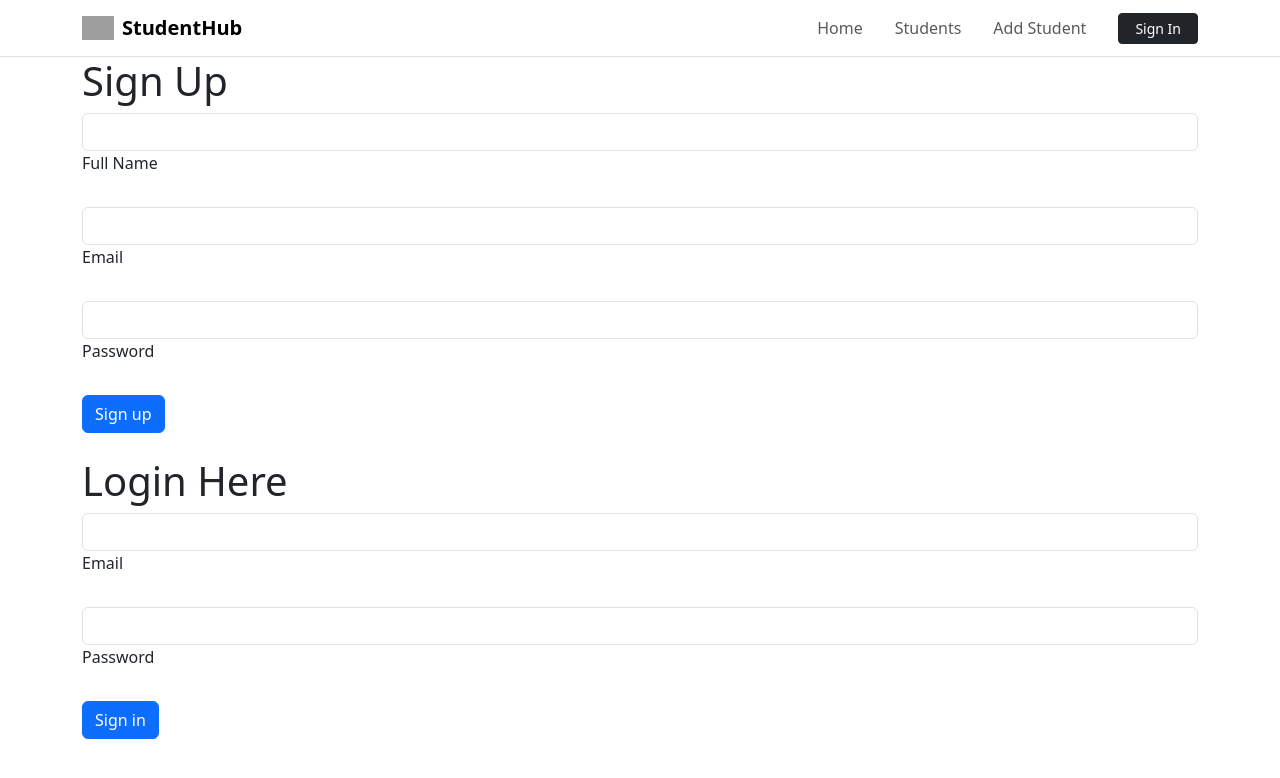
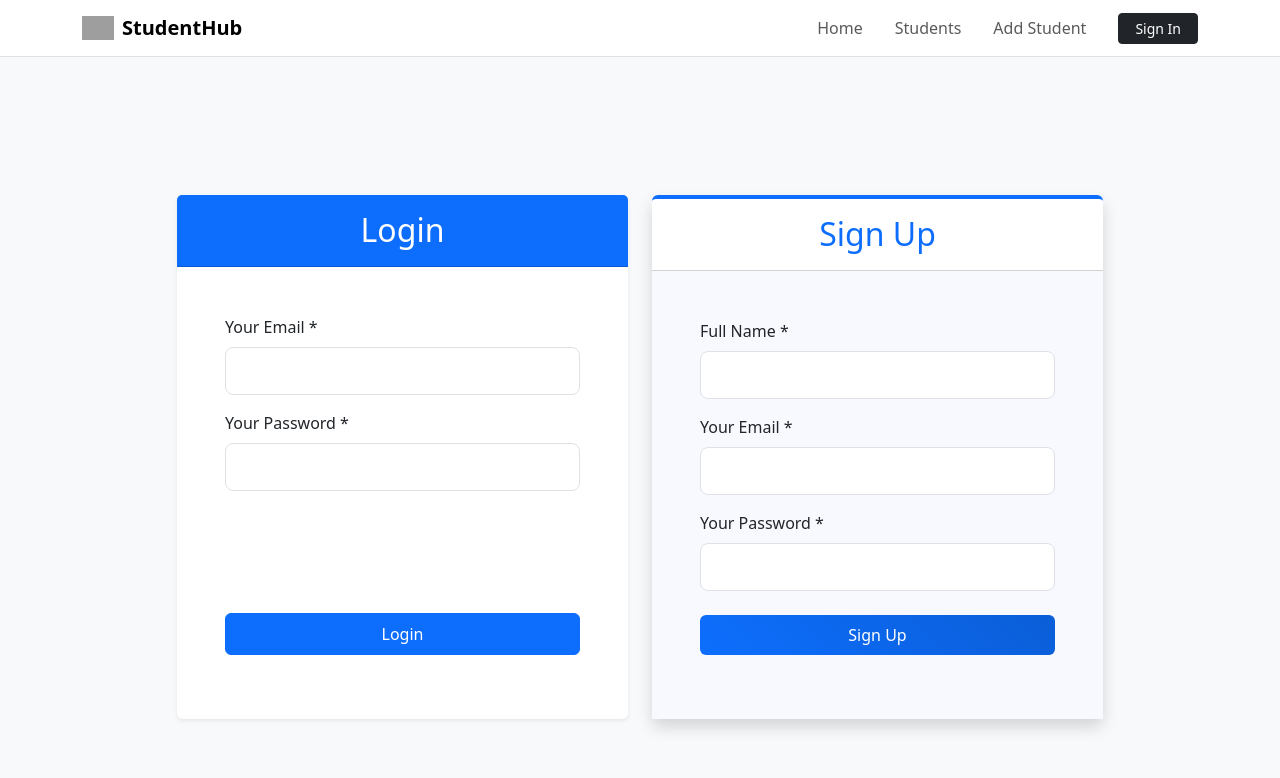
Before and after one commit to zehradynam/StudentMS-Angular, an Angular app: page /login in a window 1280 px wide. Shown: the top 778 px of the page. Built offline with nearby package versions, Linux system fonts and the light colour scheme; grey boxes are pictures that could not be loaded.

Commit message:
UI signup login

```diff
--- a/src/app/login/login.html
+++ b/src/app/login/login.html
@@ -1,62 +1,85 @@
-
-<div  *ngIf="showError()" class="container mt-3">
-    <div class="alert alert-danger">Login Failed - Please check your credentials</div>
+<div class="min-vh-100 d-flex align-items-center py-5 bg-light">
+    <div class="container">
+        <!-- Error and Success Messages -->
+        <div *ngIf="showError()" class="row justify-content-center mb-4">
+            <div class="col-md-10">
+                <div class="alert alert-danger mb-0">
+                    Login Failed - Please check your credentials
+                </div>
+            </div>
+        </div>
+        <div *ngIf="showSuccess()" class="row justify-content-center mb-4">
+            <div class="col-md-10">
+                <div class="alert alert-success mb-0">
+                    Account has been created successfully.
+                </div>
+            </div>
         </div>
 
+        <div *ngIf="!authState.loggedIn() else dashboard" class="row justify-content-center align-items-stretch g-4">
+            <!-- Login Form (Left) -->
+            <div class="col-md-5 d-flex">
+                <div class="card border-0 shadow-sm w-100">
+                    <div class="card-header bg-primary text-white py-3">
+                        <h2 class="text-center mb-0">Login</h2>
+                    </div>
+                    <div class="card-body p-4 p-md-5 d-flex flex-column">
+                        <form (ngSubmit)="login()" class="flex-grow-1 d-flex flex-column">
+                            <div class="mb-3">
+                                <label for="loginEmail" class="form-label">Your Email *</label>
+                                <input type="email" [(ngModel)]="userData.email" name="email" id="loginEmail"
+                                       class="form-control form-control-lg" required />
+                            </div>
+                            <div class="mb-4">
+                                <label for="loginPassword" class="form-label">Your Password *</label>
+                                <input type="password" [(ngModel)]="userData.password" name="password"
+                                       id="loginPassword" class="form-control form-control-lg" required />
+                            </div>
+                            <div class="mt-auto">
+                                <button type="submit" class="btn btn-primary w-100 py-2 mb-3">Login</button>
 
-
-<div class=" container signup">
-    <h1>Sign Up</h1>
-    <form (ngSubmit)="signUp()">
-        <div class="form-outline mb-4">
-            <input type="text" [(ngModel)]="userData.name" name="name" id="signupName" class="form-control" required />
-            <label class="form-label" for="signupName">Full Name</label>
+                            </div>
+                        </form>
+                    </div>
+                </div>
             </div>
 
-        <div class="form-outline mb-4">
-            <input type="email" [(ngModel)]="userData.email" name="email" id="signupEmail" class="form-control"
-                required />
-            <label class="form-label" for="signupEmail">Email</label>
+            <!-- Sign Up Form (Right) -->
+            <div class="col-md-5 d-flex">
+                <div class="card border-0 shadow w-100" style="border-top: 4px solid #0d6efd !important;">
+                    <div class="card-header bg-white py-3">
+                        <h2 class="text-center mb-0 text-primary">Sign Up</h2>
                     </div>
-        <div class="form-outline mb-4">
-            <input type="password" [(ngModel)]="userData.password" name="password" id="signupPassword"
-                class="form-control" required />
-            <label class="form-label" for="signupPassword">Password</label>
+                    <div class="card-body p-4 p-md-5 d-flex flex-column" style="background-color: #f8f9ff;">
+                        <form (ngSubmit)="signUp()" class="flex-grow-1 d-flex flex-column">
+                            <div class="mb-3">
+                                <label for="signupName" class="form-label">Full Name *</label>
+                                <input type="text" [(ngModel)]="signupData.name" name="name" id="signupName"
+                                       class="form-control form-control-lg" required />
                             </div>
-        <button type="submit" class="btn btn-primary btn-block mb-4">Sign up</button>
+                            <div class="mb-3">
+                                <label for="signupEmail" class="form-label">Your Email *</label>
+                                <input type="email" [(ngModel)]="signupData.email" name="email" id="signupEmail"
+                                       class="form-control form-control-lg" required />
+                            </div>
+                            <div class="mb-4">
+                                <label for="signupPassword" class="form-label">Your Password *</label>
+                                <input type="password" [(ngModel)]="signupData.password" name="password"
+                                       id="signupPassword" class="form-control form-control-lg" required />
+                            </div>
+                            <div class="mt-auto">
+                                <button type="submit" class="btn w-100 py-2 mb-3" style="background: linear-gradient(45deg, #0d6efd, #0b5ed7); color: white; border: none;">Sign Up</button>
+
+                            </div>
                         </form>
                     </div>
-
-
-
-
-
-<div *ngIf="!authState.loggedIn() else dashboard" class="container">
-    <h1>Login Here</h1>
-
-    <form (ngSubmit)="login()">
-        <!-- Email input -->
-        <div class="form-outline mb-4">
-            <input type="email" [(ngModel)]="userData.email" name="email" id="loginEmail" class="form-control"
-                required />
-            <label class="form-label" for="loginEmail">Email</label>
                 </div>
-        <!-- Password input -->
-        <div class="form-outline mb-4">
-            <input type="password" [(ngModel)]="userData.password" name="password" id="loginPassword"
-                class="form-control" required />
-            <label class="form-label" for="loginPassword">Password</label>
             </div>
-        <!-- Submit button -->
-        <button type="submit" class="btn btn-primary btn-block mb-4">Sign in</button>
-    </form>
-
+        </div>
+    </div>
 </div>
 
-
-
-
-
+<!-- Dashboard template -->
 <ng-template #dashboard>
     <div class="bg-light min-vh-100 py-5">
         <div class="container">
@@ -80,8 +103,10 @@
                                 <div class="card-body p-4">
                                     <div class="d-flex align-items-center">
                                         <div class="bg-primary bg-opacity-10 rounded-3 p-3 me-3">
-                                            <svg width="24" height="24" fill="currentColor" class="text-primary" viewBox="0 0 16 16">
-                                                <path d="M15 14s1 0 1-1-1-4-5-4-5 3-5 4 1 1 1 1h8zm-7.978-1A.261.261 0 0 1 7 12.996c.001-.264.167-1.03.76-1.72C8.312 10.629 9.282 10 11 10c1.717 0 2.687.63 3.24 1.276.593.69.758 1.457.76 1.72l-.008.002a.274.274 0 0 1-.014.002H7.022zM11 7a2 2 0 1 0 0-4 2 2 0 0 0 0 4zm3-2a3 3 0 1 1-6 0 3 3 0 0 1 6 0zM6.936 9.28a5.88 5.88 0 0 0-1.23-.247A7.35 7.35 0 0 0 5 9c-4 0-5 3-5 4 0 .667.333 1 1 1h4.216A2.238 2.238 0 0 1 5 13c0-1.01.377-2.042 1.09-2.904.243-.294.526-.569.846-.816zM4.92 10A5.493 5.493 0 0 0 4 13H1c0-.26.164-1.03.76-1.724.545-.636 1.492-1.256 3.16-1.275zM1.5 5.5a3 3 0 1 1 6 0 3 3 0 0 1-6 0zm3-2a2 2 0 1 0 0 4 2 2 0 0 0 0-4z"/>
+                                            <svg width="24" height="24" fill="currentColor" class="text-primary"
+                                                viewBox="0 0 16 16">
+                                                <path
+                                                    d="M15 14s1 0 1-1-1-4-5-4-5 3-5 4 1 1 1 1h8zm-7.978-1A.261.261 0 0 1 7 12.996c.001-.264.167-1.03.76-1.72C8.312 10.629 9.282 10 11 10c1.717 0 2.687.63 3.24 1.276.593.69.758 1.457.76 1.72l-.008.002a.274.274 0 0 1-.014.002H7.022zM11 7a2 2 0 1 0 0-4 2 2 0 0 0 0 4zm3-2a3 3 0 1 1-6 0 3 3 0 0 1 6 0zM6.936 9.28a5.88 5.88 0 0 0-1.23-.247A7.35 7.35 0 0 0 5 9c-4 0-5 3-5 4 0 .667.333 1 1 1h4.216A2.238 2.238 0 0 1 5 13c0-1.01.377-2.042 1.09-2.904.243-.294.526-.569.846-.816zM4.92 10A5.493 5.493 0 0 0 4 13H1c0-.26.164-1.03.76-1.724.545-.636 1.492-1.256 3.16-1.275zM1.5 5.5a3 3 0 1 1 6 0 3 3 0 0 1-6 0zm3-2a2 2 0 1 0 0 4 2 2 0 0 0 0-4z" />
                                             </svg>
                                         </div>
                                         <div>
@@ -98,9 +123,12 @@
                                 <div class="card-body p-4">
                                     <div class="d-flex align-items-center">
                                         <div class="bg-success bg-opacity-10 rounded-3 p-3 me-3">
-                                            <svg width="24" height="24" fill="currentColor" class="text-success" viewBox="0 0 16 16">
-                                                <path d="M12.5 16a3.5 3.5 0 1 0 0-7 3.5 3.5 0 0 0 0 7Zm.5-5v1h1a.5.5 0 0 1 0 1h-1v1a.5.5 0 0 1-1 0v-1h-1a.5.5 0 0 1 0-1h1v-1a.5.5 0 0 1 1 0Zm-2-6a3 3 0 1 1-6 0 3 3 0 0 1 6 0ZM8 7a2 2 0 1 0 0-4 2 2 0 0 0 0 4Z"/>
-                                                <path d="M8.256 14a4.474 4.474 0 0 1-.229-1.004H3c.001-.246.154-.986.832-1.664C4.484 10.68 5.711 10 8 10c.26 0 .507.009.74.025.226-.341.496-.65.804-.918C9.077 9.038 8.564 9 8 9c-5 0-6 3-6 4s1 1 1 1h5.256Z"/>
+                                            <svg width="24" height="24" fill="currentColor" class="text-success"
+                                                viewBox="0 0 16 16">
+                                                <path
+                                                    d="M12.5 16a3.5 3.5 0 1 0 0-7 3.5 3.5 0 0 0 0 7Zm.5-5v1h1a.5.5 0 0 1 0 1h-1v1a.5.5 0 0 1-1 0v-1h-1a.5.5 0 0 1 0-1h1v-1a.5.5 0 0 1 1 0Zm-2-6a3 3 0 1 1-6 0 3 3 0 0 1 6 0ZM8 7a2 2 0 1 0 0-4 2 2 0 0 0 0 4Z" />
+                                                <path
+                                                    d="M8.256 14a4.474 4.474 0 0 1-.229-1.004H3c.001-.246.154-.986.832-1.664C4.484 10.68 5.711 10 8 10c.26 0 .507.009.74.025.226-.341.496-.65.804-.918C9.077 9.038 8.564 9 8 9c-5 0-6 3-6 4s1 1 1 1h5.256Z" />
                                             </svg>
                                         </div>
                                         <div>
@@ -117,8 +145,10 @@
                                 <div class="card-body p-4">
                                     <div class="d-flex align-items-center">
                                         <div class="bg-secondary bg-opacity-10 rounded-3 p-3 me-3">
-                                            <svg width="24" height="24" fill="currentColor" class="text-secondary" viewBox="0 0 16 16">
-                                                <path d="M8.354 1.146a.5.5 0 0 0-.708 0l-6 6A.5.5 0 0 0 1.5 7.5v7a.5.5 0 0 0 .5.5h4.5a.5.5 0 0 0 .5-.5v-4h2v4a.5.5 0 0 0 .5.5H14a.5.5 0 0 0 .5-.5v-7a.5.5 0 0 0-.146-.354L13 5.793V2.5a.5.5 0 0 0-.5-.5h-1a.5.5 0 0 0-.5.5v1.293L8.354 1.146zM2.5 14V7.707l5.5-5.5 5.5 5.5V14H10v-4a.5.5 0 0 0-.5-.5h-3a.5.5 0 0 0-.5.5v4H2.5z"/>
+                                            <svg width="24" height="24" fill="currentColor" class="text-secondary"
+                                                viewBox="0 0 16 16">
+                                                <path
+                                                    d="M8.354 1.146a.5.5 0 0 0-.708 0l-6 6A.5.5 0 0 0 1.5 7.5v7a.5.5 0 0 0 .5.5h4.5a.5.5 0 0 0 .5-.5v-4h2v4a.5.5 0 0 0 .5.5H14a.5.5 0 0 0 .5-.5v-7a.5.5 0 0 0-.146-.354L13 5.793V2.5a.5.5 0 0 0-.5-.5h-1a.5.5 0 0 0-.5.5v1.293L8.354 1.146zM2.5 14V7.707l5.5-5.5 5.5 5.5V14H10v-4a.5.5 0 0 0-.5-.5h-3a.5.5 0 0 0-.5.5v4H2.5z" />
                                             </svg>
                                         </div>
                                         <div>
@@ -131,13 +161,17 @@
                         </div>
 
                         <div class="col-md-6">
-                            <div class="card border-0 shadow-sm h-100" style="cursor: pointer;" (click)="authState.logout()">
+                            <div class="card border-0 shadow-sm h-100" style="cursor: pointer;"
+                                (click)="authState.logout()">
                                 <div class="card-body p-4">
                                     <div class="d-flex align-items-center">
                                         <div class="bg-danger bg-opacity-10 rounded-3 p-3 me-3">
-                                            <svg width="24" height="24" fill="currentColor" class="text-danger" viewBox="0 0 16 16">
-                                                <path fill-rule="evenodd" d="M10 12.5a.5.5 0 0 1-.5.5h-8a.5.5 0 0 1-.5-.5v-9a.5.5 0 0 1 .5-.5h8a.5.5 0 0 1 .5.5v2a.5.5 0 0 0 1 0v-2A1.5 1.5 0 0 0 9.5 2h-8A1.5 1.5 0 0 0 0 3.5v9A1.5 1.5 0 0 0 1.5 14h8a1.5 1.5 0 0 0 1.5-1.5v-2a.5.5 0 0 0-1 0v2z"/>
-                                                <path fill-rule="evenodd" d="M15.854 8.354a.5.5 0 0 0 0-.708l-3-3a.5.5 0 0 0-.708.708L14.293 7.5H5.5a.5.5 0 0 0 0 1h8.793l-2.147 2.146a.5.5 0 0 0 .708.708l3-3z"/>
+                                            <svg width="24" height="24" fill="currentColor" class="text-danger"
+                                                viewBox="0 0 16 16">
+                                                <path fill-rule="evenodd"
+                                                    d="M10 12.5a.5.5 0 0 1-.5.5h-8a.5.5 0 0 1-.5-.5v-9a.5.5 0 0 1 .5-.5h8a.5.5 0 0 1 .5.5v2a.5.5 0 0 0 1 0v-2A1.5 1.5 0 0 0 9.5 2h-8A1.5 1.5 0 0 0 0 3.5v9A1.5 1.5 0 0 0 1.5 14h8a1.5 1.5 0 0 0 1.5-1.5v-2a.5.5 0 0 0-1 0v2z" />
+                                                <path fill-rule="evenodd"
+                                                    d="M15.854 8.354a.5.5 0 0 0 0-.708l-3-3a.5.5 0 0 0-.708.708L14.293 7.5H5.5a.5.5 0 0 0 0 1h8.793l-2.147 2.146a.5.5 0 0 0 .708.708l3-3z" />
                                             </svg>
                                         </div>
                                         <div>
--- a/src/app/login/login.ts
+++ b/src/app/login/login.ts
@@ -10,14 +10,16 @@ import { RouterLink } from '@angular/router';
   selector: 'app-login',
   standalone: true,
   imports: [FormsModule, CommonModule, RouterLink],
-  templateUrl: './login.html',
-  styleUrls: ['./login.css']
+  templateUrl: './login.html'
 })
 export class Login
 {
 
   userData: User = {} as User;
   showError = signal<boolean>(false);
+  showSuccess = signal<boolean>(false);
+
+  signupData: User = {} as User;
 
 
   constructor(
@@ -26,25 +28,34 @@ export class Login
   ) { }
 
   signUp() {
-    console.log('I am In:' + this.userData);
-    this.userService.signUp(this.userData).subscribe({
-      next: () => console.log('User signed up successfully'),
-      error: (err) => console.error('User sign up failed:', err)
-    })
+     console.log('I am In:' + JSON.stringify(this.signupData));
+  this.userService.signUp(this.signupData).subscribe({
+    next: () => {
+      console.log('User signed up successfully')
+      this.showSuccess.set(true);
+      this.showError.set(false);
+    },
+    error: (err) => {
+      console.error('User sign up failed:', err);
+      if (err.error.errors) {
+        console.error('Validation Errors:', err.error.errors);
+      }
+    }
+  });
   }
-
-
 
 
 
   login() {
     console.log("iss logged in :", this.showError());
-    console.log('I am In:' + this.userData);
+    console.log('I am In:' + JSON.stringify(this.userData));
     this.userService.loginUser(this.userData).subscribe({
       next: (res) => {
         if (res && res.token) {
           this.authState.login(res.token)
           this.showError.set(false);
+          this.showSuccess.set(false);
+
         }
       },
       error: (err) => {
--- a/src/app/services/users.ts
+++ b/src/app/services/users.ts
@@ -11,7 +11,7 @@ import { Injectable } from "@angular/core";
 export class UserService {
     // private apiURL = "http://localhost:5204/api/user/login";
     private apiURL = "https://studentms.runasp.net/api/user/login";
-    private signUpURL = "https://studentms.runasp.net/api/User/signup";
+    private signUpURL = "https://studentms.runasp.net/api/user/signup";
 
 
     constructor(private http: HttpClient) { }
```
Lines whose indentation alone changed are shown as unchanged.
